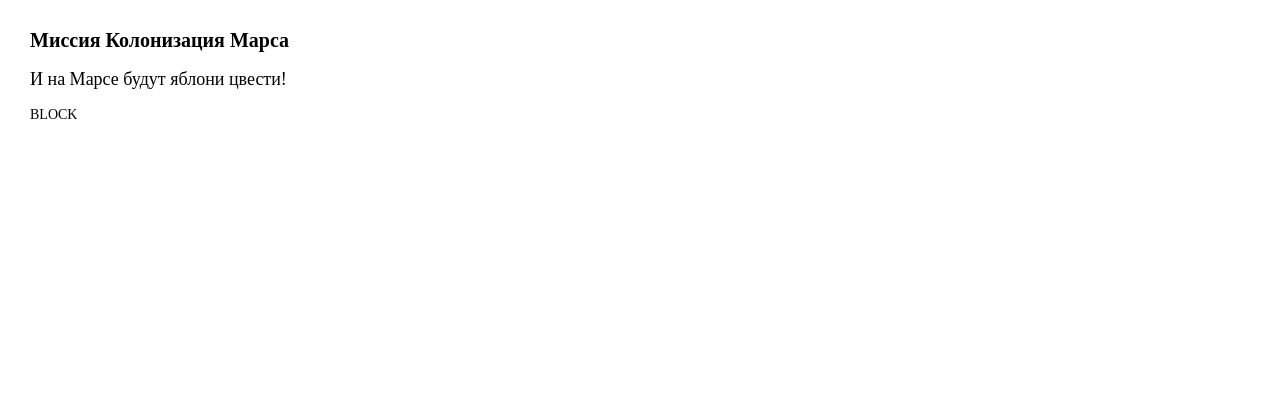
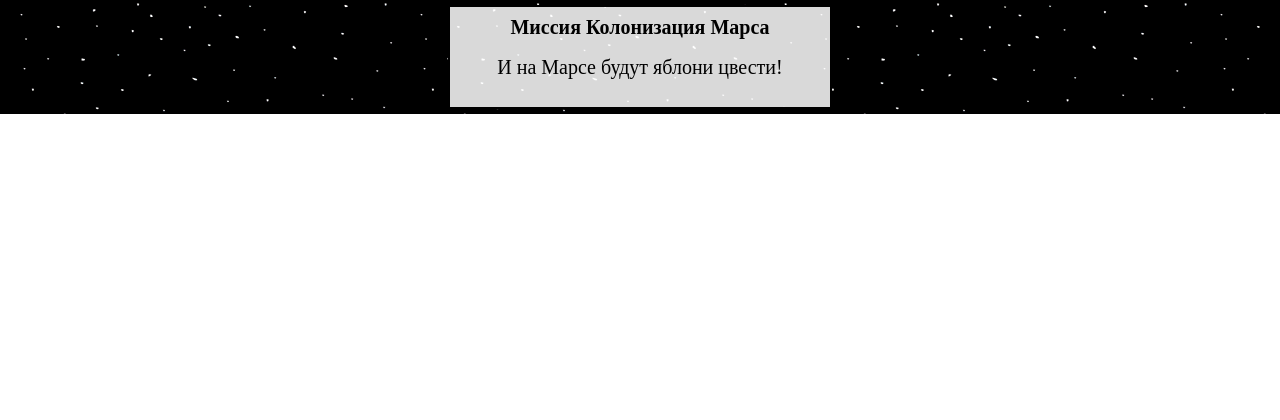
Before and after one commit to Kreoniz/mars_colony, a Flask app: a page that uses templates/base.html in a window 1280 px wide. Shown: the top 420 px of the page. Before the commit the page ends 119 px from the top, so only its background shows below. Run offline with Flask 2, Linux system fonts and the light colour scheme.

Commit message:
space training

```diff
--- a/static/css/style.css
+++ b/static/css/style.css
@@ -15,17 +15,33 @@ img{vertical-align: top;}
 h1,h2,h3,h4,h5,h6{font-size:inherit;font-weight: 400;}
 /*--------------------*/
 
-body{
-    padding: 30px;
+.header{
+    position: fixed;
+    width: 100%;
+    background: url('../img/css_cycled.gif') 0 0/auto auto repeat;
+    top: 0px;
+    margin: 0px 0px 15px 0px;
+}
+.header__text{
+    width: 30%;
+    margin: 5px auto 5px;
+    overflow: hidden;
+    background: rgba(255, 255, 255, 0.85);
+    padding: 10px;
+    border: 2px solid #000;
+    text-align: center;
+}
+.container{
+    margin: 150px 20px 0;
 }
 h1{
     font-size: 20px;
     font-weight: 700;
 }
-img{
-    max-width: 1000px;
+h4{
+    font-size: 18px;
 }
 .text{
     margin: 20px 0px 20px;
-    font-size: 18px;
+    font-size: 20px;
 }
--- a/templates/base.html
+++ b/templates/base.html
@@ -6,8 +6,16 @@
     <meta http-equiv="Content-type" content="text/html;charset=UTF-8">
 </head>
 <body>
-    <h1>Миссия Колонизация Марса</h1>
-    <h4 class="text">И на Марсе будут яблони цвести!</h4>
-    <div class="block">BLOCK</div>
+    <header class="header">
+        <div class="header__text">
+            <h1>Миссия Колонизация Марса</h1>
+            <h4 class="text">И на Марсе будут яблони цвести!</h4>
+        </div>
+    </header>
+    <!-- Beginning of a page's content -->
+    <main role="main" class="container">
+        {% block content %}
+        {% endblock %}
+    </main>
 </body>
 </html>
--- a/templates/training.html
+++ b/templates/training.html
@@ -6,9 +6,11 @@
     <meta http-equiv="Content-type" content="text/html;charset=UTF-8">
 </head>
 <body>
-    <h1>Миссия Колонизация Марса</h1>
-    <h4 class="text">И на Марсе будут яблони цвести!</h4>
+    {% extends "base.html" %}
+
+    {% block content %}
     <p class="text">{{ text }}</p>
     <img src="{{ pic_dest }}" alt="image missing">
+    {% endblock %}
 </body>
 </html>
```
Also changed, not shown: static/img/css_cycled.gif (added).
